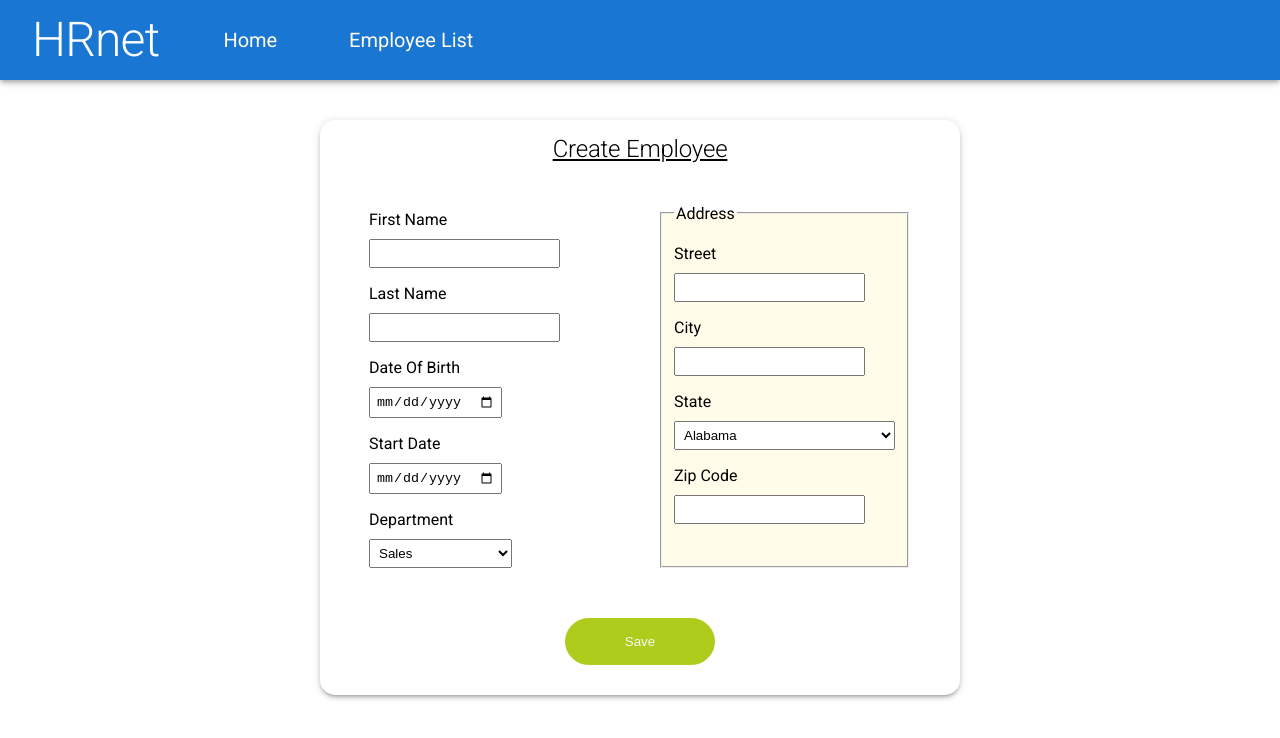
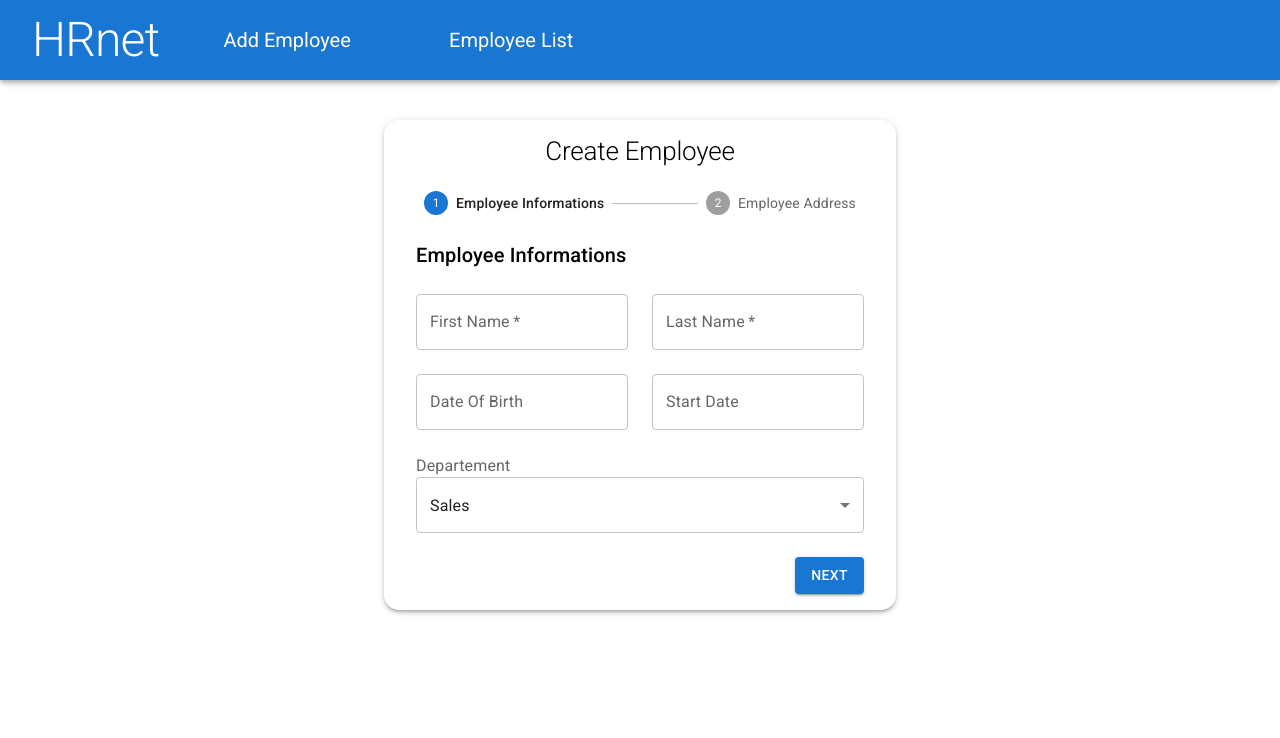
Before and after one commit to Chasmyr/projet-14-front, a React (Create React App) app: page / in a window 1280 px wide. Shown: the top 738 px of the page. Built offline with nearby package versions, Linux system fonts and the light colour scheme.

Commit message:
form mui done

```diff
--- a/package.json
+++ b/package.json
@@ -6,10 +6,12 @@
     "@emotion/react": "^11.10.6",
     "@emotion/styled": "^11.10.6",
     "@mui/material": "^5.11.13",
+    "@mui/x-date-pickers": "^6.0.2",
     "@reduxjs/toolkit": "^1.9.3",
     "@testing-library/jest-dom": "^5.16.5",
     "@testing-library/react": "^13.4.0",
     "@testing-library/user-event": "^13.5.0",
+    "dayjs": "^1.11.7",
     "react": "^18.2.0",
     "react-dom": "^18.2.0",
     "react-redux": "^8.0.5",
--- a/src/components/NewEmployeeForm/index.css
+++ /dev/null
@@ -1,46 +0,0 @@
-.form {
-    width: 100%;
-    display: flex;
-    justify-content: space-around;
-    margin: 30px 0px 50px 0px;
-}
-
-label {
-    display: block;
-    margin-top: 1rem;
-    margin-bottom: 10px;
-}
-
-input {
-    padding: 5px;
-}
-
-select {
-    padding: 5px;
-}
-
-.address {
-    margin-top: 10px;
-    background-color: #fffde9;
-}
-
-.save-btn {
-    margin-bottom: 30px;
-	border-radius:28px;
-    background-color: #adcc1b;
-    border: 1px solid #adcc1b;
-    color: #fafaf6;
-    cursor: pointer;
-    width: 150px;
-    padding: 15px 30px;
-}
-
-.save-btn:hover {
-    scale: 1.05;
-    transition: scale ease-in-out .2s;
-}
-
-.save-btn:active {
-    position: relative;
-    top: 2px;
-}
--- a/src/components/NewEmployeeForm/index.js
+++ b/src/components/NewEmployeeForm/index.js
@@ -1,92 +1,87 @@
-import { useRef } from "react"
-import { states } from "../../data/states"
+import { Box, Button, Modal, Step, StepLabel, Stepper, Typography } from "@mui/material"
+import { useState } from "react"
 import { setEmployees } from "../../slices/employee/employeeSlice"
-import './index.css'
+import Address from "../adress"
+import PersonnalInfo from "../personalInfo"
 
 const NewEmployeeForm = ({dispatch}) => {
 
-    const employeeFirstName = useRef(null)
-    const employeeLastName = useRef(null)
-    const employeeDateOfBirth = useRef(null)
-    const employeeStartDate = useRef(null)
-    const employeeStreet = useRef(null)
-    const employeeCity = useRef(null)
-    const employeeState = useRef(null)
-    const employeeZipCode = useRef(null)
-    const employeeDepartement = useRef(null)
+    const [activeStep, setActiveStep] = useState(0)
+    const [newEmployee, setNewEmployee] = useState({})
+    const [openModal, setOpenModal] = useState(false)
 
-    const saveForm = () => {
-        let employeeForm = {
-            firstName: employeeFirstName.current.value,
-            lastName: employeeLastName.current.value,
-            dateOfBirth: employeeDateOfBirth.current.value,
-            startDate: employeeStartDate.current.value,
-            departement: employeeDepartement.current.value,
-            street: employeeStreet.current.value,
-            city: employeeCity.current.value,
-            state: employeeState.current.value,
-            zipCode: employeeZipCode.current.value
+    const steps = [
+        'Employee Informations',
+        'Employee Address'
+    ];
+
+    const getStepContent = (step) => {
+        switch (step) {
+            case 0:
+                return <PersonnalInfo newEmployee={newEmployee} setNewEmployee={setNewEmployee} />
+            case 1:
+                return <Address newEmployee={newEmployee} setNewEmployee={setNewEmployee} />
+            default:
+                throw new Error('Unknow step')
         }
-
-        dispatch(setEmployees(employeeForm))
     }
 
+    const nextStep = () => {
+        setActiveStep(activeStep +1)
+    }
+
+    const prevStep = () => {
+        setActiveStep(activeStep -1)
+    }
+
+    const handleSubmit = () => {
+        dispatch(setEmployees(newEmployee))
+        setOpenModal(true)
+        setActiveStep(0)
+    }
 
     return (
         <>
-            <form id="create-employee" className="form">
-
-                <div className="col-1">
-                    <label htmlFor="first-name">First Name</label>
-                    <input type="text" id="first-name" ref={employeeFirstName} />
-
-                    <label htmlFor="last-name">Last Name</label>
-                    <input type="text" id="last-name" ref={employeeLastName} />
-
-                    <label htmlFor="date-of-birth">Date Of Birth</label>
-                    <input type="date" id="date-of-birth" ref={employeeDateOfBirth} />
-
-                    <label htmlFor="start-date">Start Date</label>
-                    <input type="date" id="start-date" ref={employeeStartDate} />
-
-                    <label htmlFor="department">Department</label>
-                    <select name="department" id="department" ref={employeeDepartement} >
-                        <option>Sales</option>
-                        <option>Marketing</option>
-                        <option>Engineering</option>
-                        <option>Human Resources</option>
-                        <option>Legal</option>
-                    </select>
-                </div>
-
-                <fieldset className="address">
-
-                    <legend>Address</legend>
-
-                    <label htmlFor="street">Street</label>
-                    <input type="text" id="street" ref={employeeStreet} />
-
-                    <label htmlFor="city">City</label>
-                    <input type="text" id="city" ref={employeeCity} />
-
-                    <label htmlFor="state">State</label>
-                    <select name="state" id="state" ref={employeeState}>
-                        {states.map((state, index) => {
-                            return (
-                                <option key={index} value={state.abbreviation}>{state.name}</option>
-                            )
-                        })}
-                    </select>
-
-                    <label htmlFor="zip-code">Zip Code</label>
-                    <input type="number" id="zip-code" ref={employeeZipCode} />
-
-                </fieldset>
-
-            </form>
-
-            <button onClick={saveForm} className="save-btn">Save</button>
-
+            <Modal
+                open={openModal}
+                onClose={() => {setOpenModal(false)}}
+                sx={{ display: 'flex', justifyContent: 'center', alignItems: 'center' }}
+            >
+                <Box sx={{ backgroundColor: 'white', width: '250px', height: '120px', borderRadius: '10px', boxShadow: 3,
+                    display:'flex', justifyContent: 'center', alignItems: 'center' }}>
+                    <Typography variant="h6">
+                        Employee Created !
+                    </Typography>
+                </Box>
+            </Modal>
+            <Box>
+                <Stepper sx={{ mt: 3, mb: 3, ml: 4, mr: 4 }} activeStep={activeStep}>
+                    {steps.map((label) => {
+                        return(
+                            <Step key={label}>
+                                <StepLabel>{label}</StepLabel>
+                            </Step>
+                        )
+                    })}
+                </Stepper>
+                {getStepContent(activeStep)}
+                <Box sx={{ display: 'flex', justifyContent: 'flex-end', pr: 4, mb: 2 }}>
+                    {activeStep !== 0 ?
+                        <>
+                            <Button variant="contained" onClick={prevStep} color="inherit" sx={{ mr: 3 }}>
+                                Back
+                            </Button>
+                            <Button variant="contained" onClick={handleSubmit}>
+                                Save
+                            </Button>
+                        </>
+                    :
+                        <Button variant="contained" onClick={nextStep}>
+                            Next
+                        </Button>
+                    }
+                </Box>
+            </Box>
         </>
     )
 }
--- /dev/null
+++ b/src/components/adress/index.js
@@ -0,0 +1,78 @@
+import { Grid, InputLabel, MenuItem, Select, TextField, Typography } from "@mui/material"
+import { useState } from "react"
+import { states } from '../../data/states'
+
+const Address = ({newEmployee, setNewEmployee}) => {
+
+    const [state, setState] = useState('AL')
+
+    const handleSelectChange = (e) => {
+        setState(e.target.value)
+        let cloneEmployee = newEmployee
+        cloneEmployee['state'] = e.target.value
+        setNewEmployee(cloneEmployee)
+    }
+
+    const handleInputChange = (e) => {
+        let cloneEmployee = newEmployee
+        cloneEmployee[e.target.id] = e.target.value
+        setNewEmployee(cloneEmployee)
+    }
+
+    return (
+        <>
+            <Typography variant="h6" gutterBottom sx={{ pl: 4 }}>
+                Employee Adress
+            </Typography>
+            <Grid container spacing={3} sx={{ p: 4, pt: 2, pb: 3 }}>
+                <Grid item xs={12}>
+                    <TextField
+                        required
+                        id="addressStreet"
+                        name="addressStreet"
+                        label="Street"
+                        fullWidth
+                        onChange={handleInputChange}
+                    />
+                </Grid>
+                <Grid item xs={12} sm={6}>
+                    <TextField
+                        required
+                        id="city"
+                        name="city"
+                        label="City"
+                        fullWidth
+                        onChange={handleInputChange}
+                    />
+                </Grid>
+                <Grid item xs={12} sm={6}>
+                    <TextField
+                        required
+                        id="zipCode"
+                        name="zip-code"
+                        label="Zip Code"
+                        fullWidth
+                        onChange={handleInputChange}
+                    />
+                </Grid>
+                <Grid item xs={12}>
+                    <InputLabel id="select-state">State</InputLabel>
+                    <Select
+                        labelId="select-state"
+                        value={state}
+                        onChange={handleSelectChange}
+                        fullWidth
+                    >
+                    {states.map((e, index) => {
+                        return (
+                            <MenuItem value={e.abbreviation} key={index}>{e.name}</MenuItem>
+                        )
+                    })}
+                    </Select>
+                </Grid>
+            </Grid>
+        </>
+    )
+}
+
+export default Address
--- a/src/components/employeeTable/index.js
+++ b/src/components/employeeTable/index.js
@@ -27,7 +27,7 @@ const EmployeeTable = ({employees}) => {
                                 <td>{employee.startDate}</td>
                                 <td>{employee.departement}</td>
                                 <td>{employee.dateOfBirth}</td>
-                                <td>{employee.street}</td>
+                                <td>{employee.addressStreet}</td>
                                 <td>{employee.city}</td>
                                 <td>{employee.state}</td>
                                 <td>{employee.zipCode}</td>
--- a/src/components/header/index.js
+++ b/src/components/header/index.js
@@ -11,8 +11,8 @@ const Header = () => {
                     <Typography variant="h1" sx={{ fontSize: '48px' }}>
                         HRnet
                     </Typography>
-                    <Box sx={{ width: '250px', display: 'flex', justifyContent: 'space-between', ml: 8 }}>
-                        <Link to="/">Home</Link>
+                    <Box sx={{ width: '350px', display: 'flex', justifyContent: 'space-between', ml: 8 }}>
+                        <Link to="/">Add Employee</Link>
                         <Link to="/list">Employee List</Link>
                     </Box>
                 </Toolbar>
--- /dev/null
+++ b/src/components/personalInfo/index.js
@@ -0,0 +1,132 @@
+import { Grid, InputLabel, MenuItem, Select, TextField, Typography } from "@mui/material"
+import { DatePicker, LocalizationProvider } from "@mui/x-date-pickers"
+import { AdapterDayjs } from '@mui/x-date-pickers/AdapterDayjs'
+import { useState } from "react"
+
+const PersonnalInfo = ({newEmployee, setNewEmployee}) => {
+
+    const [departement, setDepartement] = useState('Sales')
+
+    const selectData = [
+        {
+            "name": "Sales",
+            "value": "Sales"
+        },
+        {
+            "name": "Marketing",
+            "value": "Marketing"
+        },
+        {
+            "name": "Engineering",
+            "value": "Engineering"
+        },
+        {
+            "name": "Human Resources",
+            "value": "HR"
+        },
+        {
+            "name": "Legal",
+            "value": "Legal"
+        }
+    ]
+
+    const handleSelectChange = (e) => {
+        setDepartement(e.target.value)
+        let cloneEmployee = newEmployee
+        cloneEmployee['departement'] = e.target.value
+        setNewEmployee(cloneEmployee)
+    }
+
+    const handleInputChange = (e) => {
+        let cloneEmployee = newEmployee
+        cloneEmployee[e.target.id] = e.target.value
+        setNewEmployee(cloneEmployee)
+    }
+
+    const handleDateOfBirth = (e) => {
+        let cloneEmployee = newEmployee
+        if(e.$D < 10) {
+            cloneEmployee['dateOfBirth'] = '0' + e.$D + '/' + (e.$M +1) + '/' + e.$y
+        } else {
+            cloneEmployee['dateOfBirth'] = e.$D + '/' + (e.$M +1) + '/' + e.$y
+        }
+        setNewEmployee(cloneEmployee)
+    }
+
+    const handleStartDate = (e) => {
+        let cloneEmployee = newEmployee
+        if(e.$D < 10) {
+            cloneEmployee['startDate'] = '0' + e.$D + '/' + (e.$M +1) + '/' + e.$y
+        } else {
+            cloneEmployee['startDate'] = e.$D + '/' + (e.$M +1) + '/' + e.$y
+        }
+        setNewEmployee(cloneEmployee)
+    }
+
+    return (
+        <>
+            <Typography variant="h6" gutterBottom sx={{ pl: 4 }}>
+                Employee Informations
+            </Typography>
+            <Grid container spacing={3} sx={{ p: 4, pt: 2, pb: 3 }}>
+                <Grid item xs={12} sm={6}>
+                    <TextField
+                        required
+                        id="firstName"
+                        name="firstName"
+                        label="First Name"
+                        fullWidth
+                        onChange={handleInputChange}
+                    />
+                </Grid>
+                <Grid item xs={12} sm={6}>
+                    <TextField
+                        required
+                        id="lastName"
+                        name="lastName"
+                        label="Last Name"
+                        fullWidth
+                        onChange={handleInputChange}
+                    />
+                </Grid>
+                <Grid item xs={12} sm={6}>
+                    <LocalizationProvider dateAdapter={AdapterDayjs}>
+                        <DatePicker
+                            label="Date Of Birth"
+                            format="DD/MM/YYYY"
+                            sx={{ width: '100%' }}
+                            onChange={handleDateOfBirth}
+                        />
+                    </LocalizationProvider>
+                </Grid>
+                <Grid item xs={12} sm={6}>
+                    <LocalizationProvider dateAdapter={AdapterDayjs}>
+                        <DatePicker
+                            label="Start Date"
+                            format="DD/MM/YYYY"
+                            sx={{ width: '100%' }}
+                            onChange={handleStartDate}
+                        />
+                    </LocalizationProvider>
+                </Grid>
+                <Grid item xs={12}>
+                    <InputLabel id="select-departement">Departement</InputLabel>
+                    <Select
+                        labelId="select-departement"
+                        value={departement}
+                        onChange={handleSelectChange}
+                        fullWidth
+                    >
+                    {selectData.map((e, index) => {
+                        return (
+                            <MenuItem value={e.value} key={index}>{e.name}</MenuItem>
+                        )
+                    })}
+                    </Select>
+                </Grid>
+            </Grid>
+        </>
+    )
+}
+
+export default PersonnalInfo
--- a/src/pages/createEmployee/CreateEmployee.js
+++ b/src/pages/createEmployee/CreateEmployee.js
@@ -1,4 +1,4 @@
-import { Box, Typography } from "@mui/material"
+import { Box, Grid, Typography } from "@mui/material"
 import { connect } from "react-redux"
 import Header from "../../components/header"
 import NewEmployeeForm from "../../components/NewEmployeeForm"
@@ -9,12 +9,17 @@ const CreateEmployee = ({dispatch}) => {
         <>
             <Header />
             <Box sx={{ display: 'flex', justifyContent: 'center', alignItems: 'center', marginTop: '3%' }}>
-                <Box sx={{ display: 'flex', flexDirection: 'column', width: '50%', alignItems: 'center',
-                        justifyContent: 'center', borderRadius: '15px', boxShadow: 3 }}>
-                    <Typography variant="h2" sx={{ m: 0, textDecoration: 'underline', mt: '15px', fontSize: '24px' }}>
-                        Create Employee
-                    </Typography>
-                    <NewEmployeeForm dispatch={dispatch} />
+                <Box sx={{ width: {xs: '90%', sm: '70%', md: '55%', lg: '40%'}, borderRadius: '15px', boxShadow: 3 }}>
+                    <Grid container>
+                        <Grid item xs={12} sx={{ display: 'flex', justifyContent: 'center' }}>
+                            <Typography variant="h2" sx={{ m: 0, mt: 2, fontSize: '26px' }}>
+                                Create Employee
+                            </Typography>
+                        </Grid>
+                        <Grid item xs={12}>
+                            <NewEmployeeForm dispatch={dispatch} />
+                        </Grid>
+                    </Grid>
                 </Box>
             </Box>
         </>
```
Also changed, not shown: 1 other file (tests, documents, lock files or other folders).
